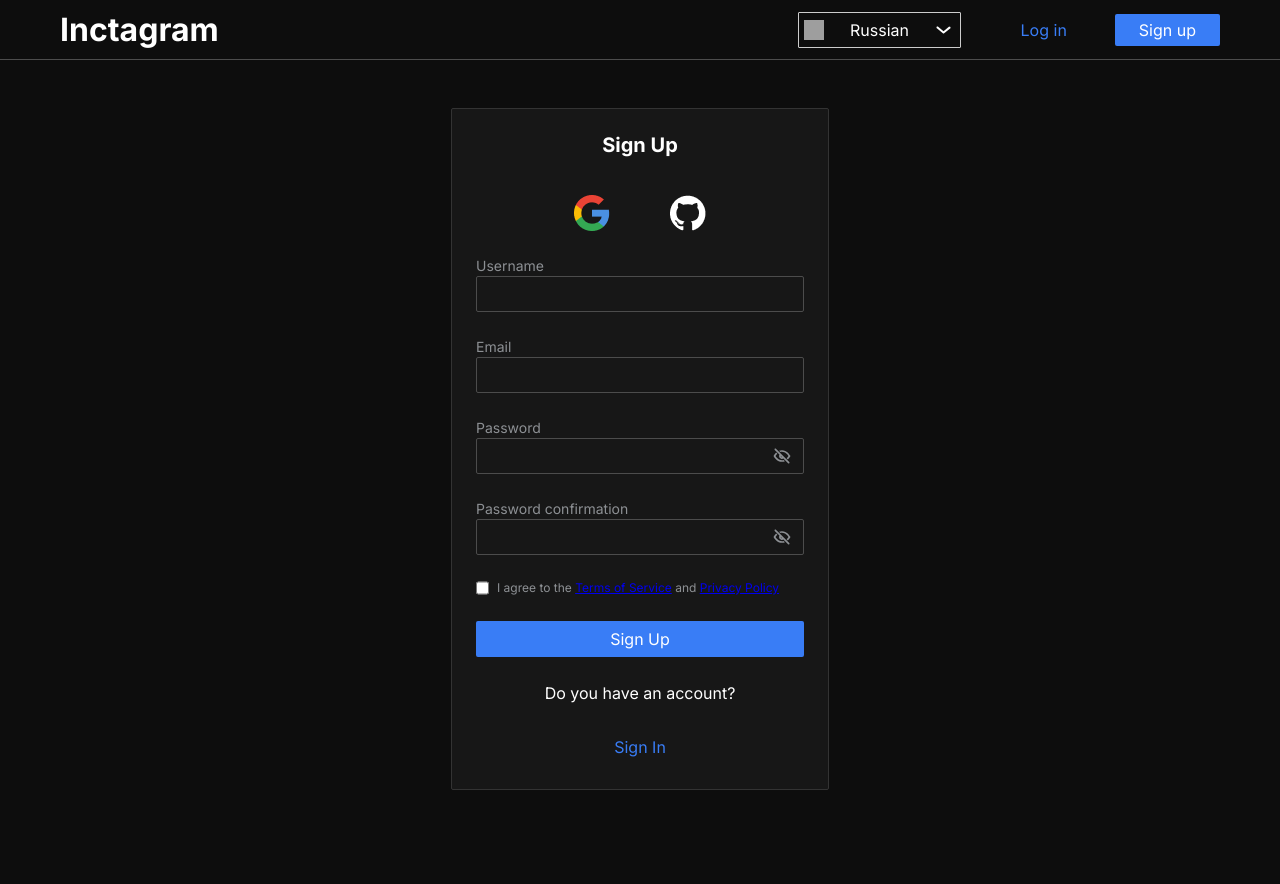
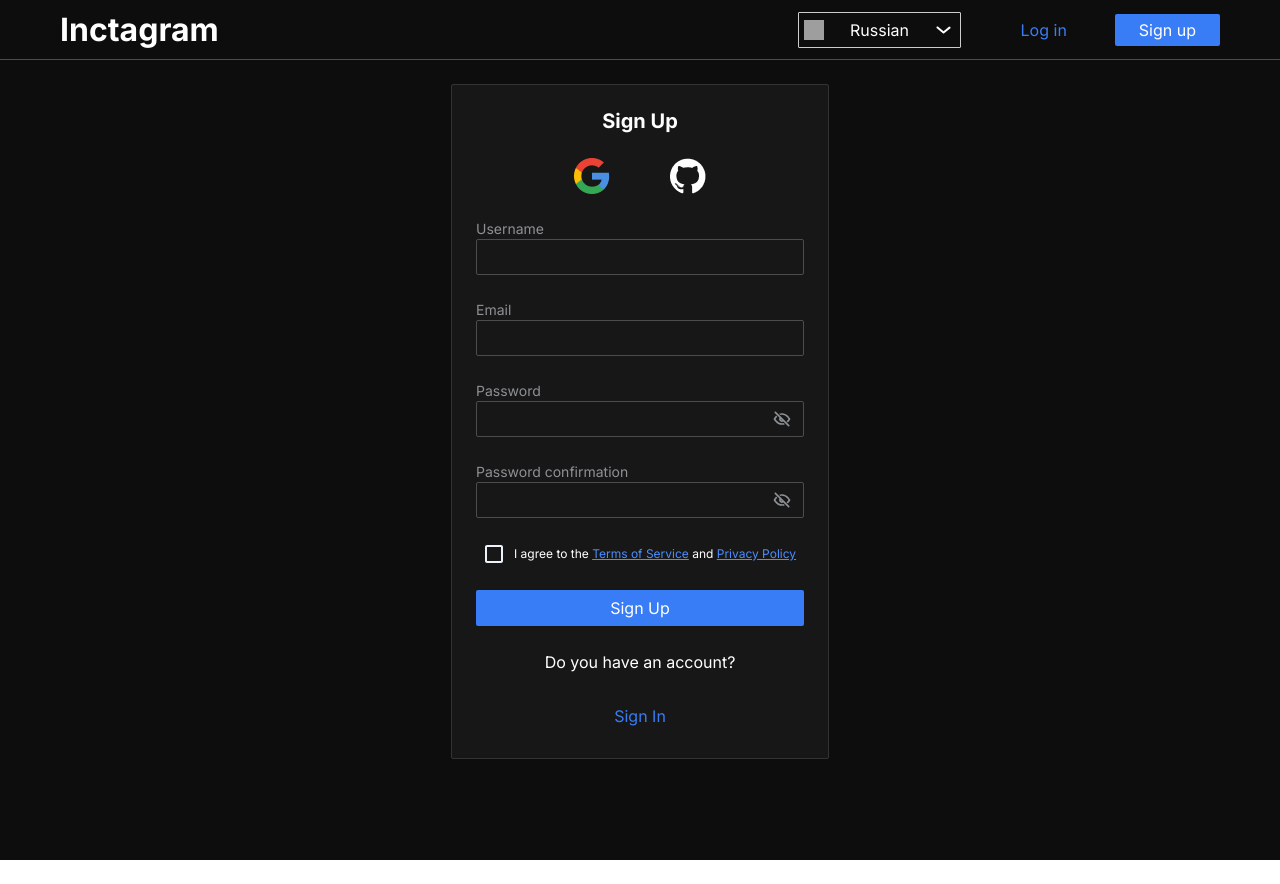
Before and after one commit to samurai-photochat/samurai-photochat-app, a Next.js app: page /auth/signup in a window 1280 px wide. After the commit the page ends 860 px from the top, so only its background shows below. Built offline with nearby package versions, Linux system fonts and the light colour scheme; grey boxes are pictures that could not be loaded.

Commit message:
feat(auth): Добавил стили для мобильной версии страниц registration, privacy policy и terms of service

```diff
--- a/app/auth/signup/page.module.css
+++ b/app/auth/signup/page.module.css
@@ -1,5 +1,11 @@
 .page {
+  background-color: var(--color-dark-700);
+  min-height: 100vh;
   padding: 24px 0;
-  background-color: var(--color-dark-700);
-  height: 100vh;
 }
+
+@media (width <= 600px){
+  .page{
+    padding: 0;
+  }
+}
--- a/features/auth/ui/Register/AgreementContent/AgreementContent.module.css
+++ b/features/auth/ui/Register/AgreementContent/AgreementContent.module.css
@@ -1,12 +1,14 @@
 .page {
   background-color: var(--color-dark-700);
-  max-height: auto;
   min-height: 100vh;
-  padding-top: 24px;
+}
+
+.wrapper{
+  position: relative;
+  padding: 24px 64px;
 }
 
 .button {
-  margin-left: 64px;
   display: flex;
   width: 180px;
   color: var(--color-light-100);
@@ -29,11 +31,15 @@
   align-items: center;
   justify-content: center;
   color: var(--color-light-100);
-  margin: 23px 25vw 0;
+  margin: 0 auto;
+  padding-top: 23px;
+  width: 958px;
+  max-width: 100%;
 }
 
 .title {
   font-size: var(--text-3xl);
+  margin-bottom: 20px;
 }
 
 .text {
@@ -42,3 +48,28 @@
   font-size: var(--text-sm);
   font-weight: var(--font-regular);
 }
+
+@media (width <= 600px) {
+  .title {
+    font-size: var(--text-lg);
+    margin-bottom: 14px;
+  }
+
+  .wrapper{
+    padding: 16px;
+  }
+
+  .btn_text{
+    display: none;
+  }
+
+  .button{
+    position: absolute;
+
+  }
+
+  .main{
+    padding-top: 0;
+  }
+
+}
--- a/features/auth/ui/Register/AgreementContent/AgreementContent.tsx
+++ b/features/auth/ui/Register/AgreementContent/AgreementContent.tsx
@@ -11,6 +11,7 @@ type Props = {
 export const AgreementContent = ({ title, children }: Props) => {
   return (
     <div className={s.page}>
+      <div className={s.wrapper}>
         <Button as="a" href={"/auth/signup"} className={s.button} variant="text">
           <Image src={Back} alt="back" className={s.img} />
           <p className={s.btn_text}>Back to Sign Up</p>
@@ -20,5 +21,6 @@ export const AgreementContent = ({ title, children }: Props) => {
           <text className={s.text}>{children}</text>
         </main>
       </div>
+    </div>
   )
 }
--- a/features/auth/ui/Register/RegisterForm/RegisterForm.module.css
+++ b/features/auth/ui/Register/RegisterForm/RegisterForm.module.css
@@ -1,9 +1,3 @@
-.page {
-  padding: 24px 0;
-  background-color: var(--color-dark-700);
-  height: 100vh;
-}
-
 .form {
   margin: auto;
   padding: 24px;
@@ -17,6 +11,19 @@
   border: 1px solid var(--color-dark-300);
   border-radius: 2px;
   gap: 24px;
+}
+
+.pageTitle{
+  color: var(--color-light-100);
+  text-align: center;
+  font-size: var(--text-xl);
+  margin-bottom: 0;
+}
+
+.iconContainer {
+  display: flex;
+  justify-content: center;
+  gap: 60px;
 }
 
 .icon {
@@ -54,3 +61,26 @@
   color: var(--color-danger-500);
   font-size: var(--text-sm);
 }
+
+.checkboxContainer{
+  display: flex;
+  width: 100%;
+  align-items: center;
+  padding: 0 6px;
+
+  .label{
+    color: var(--color-light-100);
+    font-size: var(--text-xs);
+
+    a{
+      color: var(--color-accent-300);
+    }
+  }
+}
+
+@media (width <= 600px){
+  .form{
+    width: 100%;
+    padding: 16px;
+  }
+}
--- a/features/auth/ui/Register/RegisterForm/RegisterForm.tsx
+++ b/features/auth/ui/Register/RegisterForm/RegisterForm.tsx
@@ -7,11 +7,12 @@ import googleIcon from "@/shared/assets/img/google-icon.png"
 import gitHubIcon from "@/shared/assets/img/github-icon.png"
 import { TextField } from "@/shared/ui/text-field/text-field"
 import { Button } from "@/shared/ui"
-import { useForm } from "react-hook-form"
+import { Controller, useForm } from "react-hook-form"
 import { zodResolver } from "@hookform/resolvers/zod"
 import { SignUpInputs, signUpSchema } from "@/shared/lib/signUpSchema/signUpSchema"
 import { UserType } from "@/features/auth/api/authApi"
 import { useState } from "react"
+import Checkbox from "@/shared/ui/checkbox/checkbox"
 
 type Props = {
   submitAction: (user: UserType, reset: () => void) => void
@@ -22,6 +23,7 @@ export const RegisterForm = ({ submitAction }: Props) => {
     register,
     handleSubmit,
     reset,
+    control,
     formState: { errors },
   } = useForm<SignUpInputs>({
     resolver: zodResolver(signUpSchema),
@@ -40,19 +42,9 @@ export const RegisterForm = ({ submitAction }: Props) => {
   const isInvalid = Object.keys(errors).length !== 0
 
   return (
-    <div className={s.page}>
     <Form.Root className={s.form} onSubmit={handleSubmit(onSubmit)}>
-        <h1
-          style={{
-            color: "var(--color-light-100)",
-            textAlign: "center",
-            fontSize: "var(--text-xl)",
-            marginBottom: "13px",
-          }}
-        >
-          Sign Up
-        </h1>
-        <div style={{ display: "flex", justifyContent: "center", gap: "60px" }}>
+      <h1 className={s.pageTitle}>Sign Up</h1>
+      <div className={s.iconContainer}>
         <a href={""} className={s.icon}>
           <Image src={googleIcon} alt={"google-icon"} />
         </a>
@@ -78,15 +70,13 @@ export const RegisterForm = ({ submitAction }: Props) => {
         iconAction={() => setPasswordType(passwordType === "password" ? "text" : "password")}
         {...register("confirmPassword")}
       />
-        <Form.Field className={s.field} name="agree" style={{ flexDirection: "row" }}>
-          <Form.Control asChild>
-            <input type="checkbox" {...register("agree")} />
-          </Form.Control>
-          <Form.Label className={s.label} style={{ paddingLeft: "8px", fontSize: "var(--text-xs)" }}>
+      <div className={s.checkboxContainer}>
+        <Controller render={({ field }) => <Checkbox {...field} />} name={"agree"} control={control} />
+        <span className={s.label}>
           I agree to the <a href={"/auth/signup/TermsofService"}>Terms of Service</a> and{" "}
           <a href={"/auth/signup/PrivacyPolicy"}>Privacy Policy</a>
-          </Form.Label>
-        </Form.Field>
+        </span>
+      </div>
       <Button variant={"primary"} fullWidth={true} disabled={isInvalid}>
         Sign Up
       </Button>
@@ -95,6 +85,5 @@ export const RegisterForm = ({ submitAction }: Props) => {
         Sign In
       </Button>
     </Form.Root>
-    </div>
   )
 }
--- a/shared/ui/checkbox/checkbox.module.css
+++ b/shared/ui/checkbox/checkbox.module.css
@@ -1,7 +1,6 @@
 .container {
   display: flex;
   align-items: center;
-  margin-left: 20px;
 }
 
 .checkbox {
```
Lines whose indentation alone changed are shown as unchanged.
